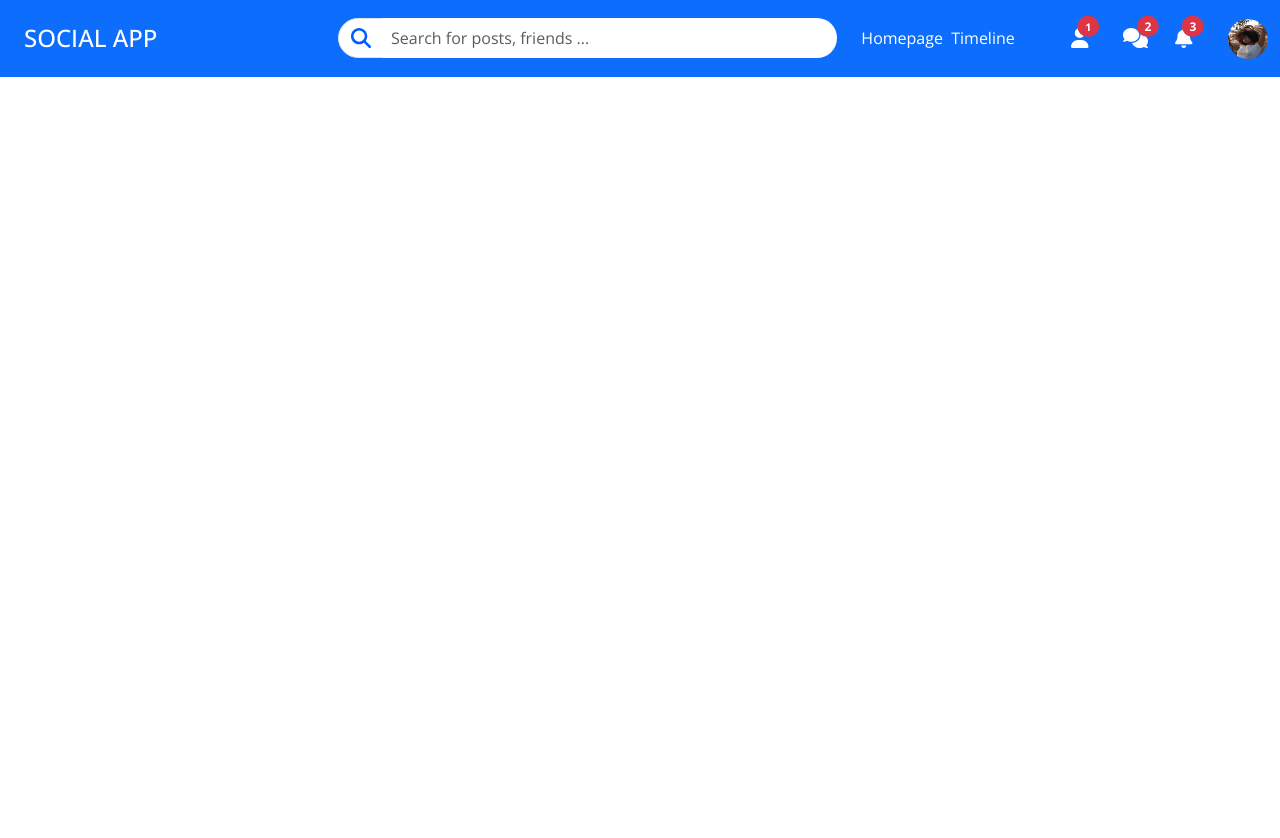
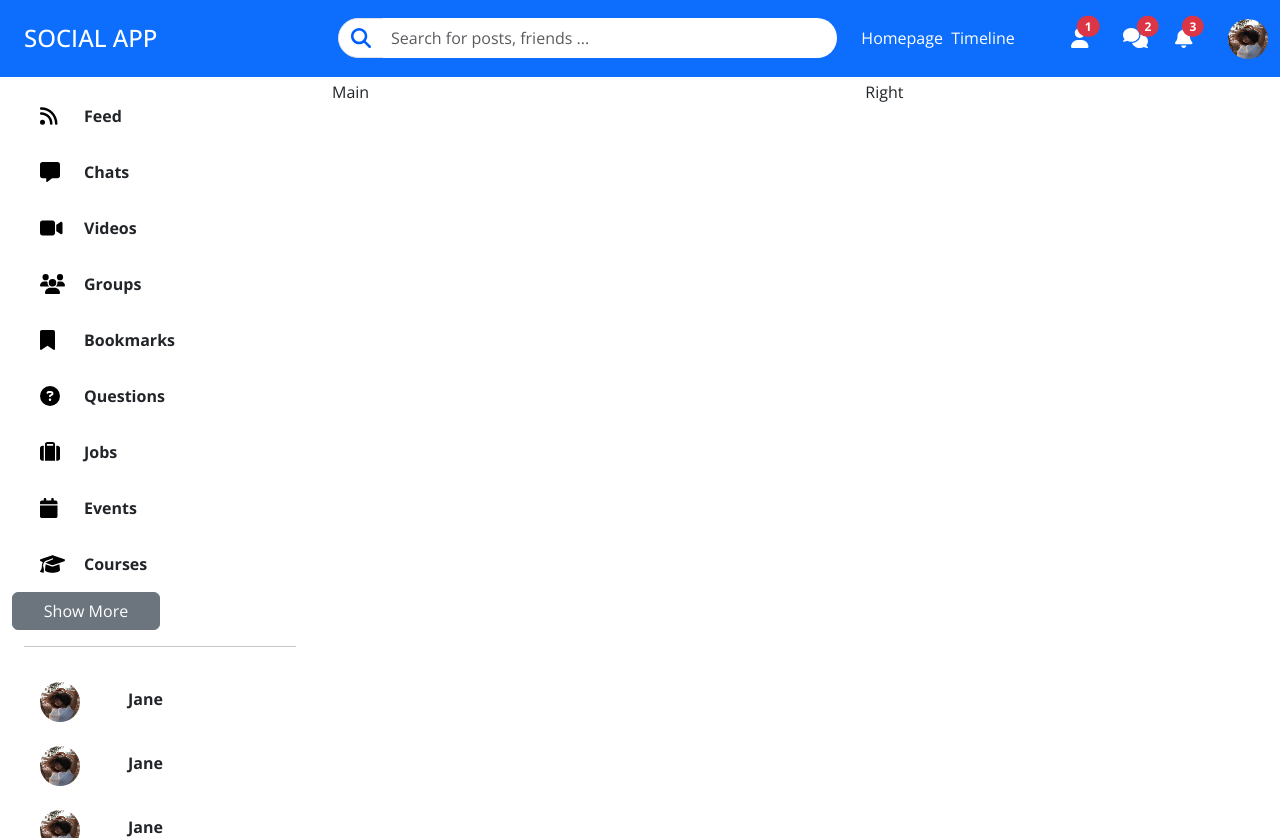
Before and after one commit to mukesh-chevula/Social-Media-App, a React (Create React App) app in the folder client/: page / in a window 1280 px wide. Before the commit the page ends 800 px from the top, so only its background shows below. Built offline with nearby package versions, Linux system fonts and the light colour scheme.

Commit message:
Left Panel

```diff
--- /dev/null
+++ b/client/src/components/Left.jsx
@@ -0,0 +1,103 @@
+import { faBookmark, faCalendar, faGraduationCap, faMessage, faQuestionCircle, faRss, faSuitcase, faUsers, faVideo } from '@fortawesome/free-solid-svg-icons'
+import { FontAwesomeIcon } from '@fortawesome/react-fontawesome'
+import React from 'react'
+import './Style.css'
+
+const Left = () => {
+  return (
+    <>
+      <div className="container-fluid fw-bold mt-2 left-container">
+        <div className="row p-3">
+          <div className="col-2">
+          <FontAwesomeIcon icon={faRss} size='lg' style={{ color: "#000000" }} />
+          </div>
+          <div className="col">Feed</div>
+        </div>
+        <div className="row p-3">
+        <div className="col-2">
+          <FontAwesomeIcon icon={faMessage} size='lg' style={{ color: "#000000" }} />
+          </div>
+          <div className="col">Chats</div>
+        </div>
+        <div className="row p-3">
+        <div className="col-2">
+          <FontAwesomeIcon icon={faVideo} size='lg' style={{ color: "#000000" }} />
+          </div>
+          <div className="col">Videos</div>
+        </div>
+        <div className="row p-3">
+        <div className="col-2">
+          <FontAwesomeIcon icon={faUsers} size='lg' style={{ color: "#000000" }} />
+          </div>
+          <div className="col">Groups</div>
+        </div>
+        <div className="row p-3">
+        <div className="col-2">
+          <FontAwesomeIcon icon={faBookmark} size='lg' style={{ color: "#000000" }} />
+          </div>
+          <div className="col">Bookmarks</div>
+        </div>
+        <div className="row p-3">
+        <div className="col-2">
+          <FontAwesomeIcon icon={faQuestionCircle} size='lg' style={{ color: "#000000" }} />
+          </div>
+          <div className="col">Questions</div>
+        </div>
+        <div className="row p-3">
+        <div className="col-2">
+          <FontAwesomeIcon icon={faSuitcase} size='lg' style={{ color: "#000000" }} />
+          </div>
+          <div className="col">Jobs</div>
+        </div>
+        <div className="row p-3">
+        <div className="col-2">
+          <FontAwesomeIcon icon={faCalendar} size='lg' style={{ color: "#000000" }} />
+          </div>
+          <div className="col">Events</div>
+        </div>
+        <div className="row p-3">
+        <div className="col-2">
+        <FontAwesomeIcon icon={faGraduationCap} size='lg' style={{ color: "#000000" }}  />          </div>
+          <div className="col">Courses</div>
+        </div>
+        <div className="row">
+        <button type="button" className="btn btn-secondary w-50">Show More</button>
+
+        </div>
+        <hr className='pt-3' />
+        <div className="row p-3 pt-0 pb-2">
+        <div className="col-4">
+        <img src="/assets/person/9.jpeg" alt="" className='img rounded-circle' width={40} height={40} style={{position:'relative',top:'3px'}}/>
+        </div>
+          <div className="col mt-2">Jane</div>
+        </div>
+        <div className="row p-3 pb-2">
+        <div className="col-4">
+        <img src="/assets/person/9.jpeg" alt="" className='img rounded-circle' width={40} height={40} style={{position:'relative',top:'3px'}}/>
+        </div>
+          <div className="col mt-2">Jane</div>
+        </div>
+        <div className="row p-3 pb-2">
+        <div className="col-4">
+        <img src="/assets/person/9.jpeg" alt="" className='img rounded-circle' width={40} height={40} style={{position:'relative',top:'3px'}}/>
+        </div>
+          <div className="col mt-2">Jane</div>
+        </div>
+        <div className="row p-3 pb-2">
+        <div className="col-4">
+        <img src="/assets/person/9.jpeg" alt="" className='img rounded-circle' width={40} height={40} style={{position:'relative',top:'3px'}}/>
+        </div>
+          <div className="col mt-2">Jane</div>
+        </div>
+        <div className="row p-3 pb-2">
+        <div className="col-4">
+        <img src="/assets/person/9.jpeg" alt="" className='img rounded-circle' width={40} height={40} style={{position:'relative',top:'3px'}}/>
+        </div>
+          <div className="col mt-2">Jane</div>
+        </div>
+      </div>
+    </>
+  )
+}
+
+export default Left
--- /dev/null
+++ b/client/src/components/Main.jsx
@@ -0,0 +1,9 @@
+import React from 'react'
+
+const Main = () => {
+  return (
+    <div>Main</div>
+  )
+}
+
+export default Main
--- a/client/src/components/Navbar.jsx
+++ b/client/src/components/Navbar.jsx
@@ -4,14 +4,14 @@ import { faBell, faComments, faSearch, faUser } from '@fortawesome/free-solid-sv
 
 const Navbar = () => {
   return (
-    <div className="container-fluid bg-primary text-white px-4 py-3 position-fixed">
-      <div className="row">
-        <div className="col-3 fw-bolder d-flex position-relative pt-2">
+<div className="container-fluid bg-primary text-white px-4 py-3 position-fixed d-block mb-3">
+      <div className="row d-flex">
+        <div className="col-sm-6 col-md-3 fw-bolder position-relative pt-2 order-sm-0">
         <button onClick={() => window.location.href = '/'} className="logo text-white text-decoration-none bg-transparent border-0">
           <h4>SOCIAL APP</h4>
           </button>
         </div>
-        <div className="col-5 align-content-center justify-content-center">
+        <div className="col-md-5 col-sm-6 align-content-center justify-content-center order-sm-1">
           <div className="input-group">
             <span className='input-group-text rounded-start-pill bg-white'>
               <FontAwesomeIcon icon={faSearch} size='lg' style={{ color: "#005eff" }} />
@@ -19,17 +19,18 @@ const Navbar = () => {
             <input placeholder="Search for posts, friends ..." type="text" className="form-control p-2 border-0 rounded-end-pill focus-ring-primary" />
           </div>
         </div>
-        <div className="col-4 text-md align-content-center justify-content-center position-relative">
-          <div className="row d-flex">
-            <div className="col-6">
+        <div className="col align-content-center justify-content-center order-sm-2">
               <a href="/" className="text-white text-decoration-none">Homepage </a>&nbsp;
               <a href="/" className="text-white text-decoration-none">Timeline</a>
             </div>
+        <div className="col-2 text-md align-content-center justify-content-center position-relative order-sm-3">
+          <div className="row">
             <div className="col">
               <div className="row">
                 <div className="col">
               <FontAwesomeIcon icon={faUser} size='lg' style={{ color: "#ffffff" }} />
-              <div className="number position-absolute top-1 start-80 translate-middle badge rounded-pill bg-danger"><small>1</small></div></div>
+              <div className="number position-absolute top-1 start-80 translate-middle badge rounded-pill bg-danger">1</div>
+              </div>
                 <div className="col">
               <FontAwesomeIcon icon={faComments} size='lg' style={{ color: "#ffffff" }} />
               <div className="number position-absolute top-1 start-90 translate-middle badge rounded-pill bg-danger">2</div>
--- /dev/null
+++ b/client/src/components/Right.jsx
@@ -0,0 +1,9 @@
+import React from 'react'
+
+const Right = () => {
+  return (
+    <div>Right</div>
+  )
+}
+
+export default Right
--- /dev/null
+++ b/client/src/components/Style.css
@@ -0,0 +1,26 @@
+/* Style.css */
+.left-container {
+    max-height: calc(100vh - 50px); /* Adjust this value as needed */
+    overflow-y: scroll;
+  }
+
+
+  /* Custom scrollbar */
+  .left-container::-webkit-scrollbar {
+    width: 10px;
+    height: 50%;
+  }
+
+  .left-container::-webkit-scrollbar-track {
+    background: #f1f1f1;
+    border-radius: 5px;
+  }
+
+  .left-container::-webkit-scrollbar-thumb {
+    background: #888;
+    border-radius: 5px;
+  }
+
+  .left-container::-webkit-scrollbar-thumb:hover {
+    background: #555;
+  }
--- a/client/src/pages/Home.jsx
+++ b/client/src/pages/Home.jsx
@@ -1,10 +1,33 @@
 import React from 'react'
 import Navbar from '../components/Navbar'
+import Left from '../components/Left'
+import Main from '../components/Main'
+import Right from '../components/Right'
 
 const Home = () => {
   return (
     <>
       <Navbar/>
+      <div className="container-fluid">
+  <div className="row">
+    <div className="col-3">
+      <div style={{ paddingTop: "80px" }}>
+        <Left/>
+      </div>
+    </div>
+    <div className="col">
+      <div style={{ paddingTop: "80px" }}>
+        <Main/>
+      </div>
+    </div>
+    <div className="col-4">
+      <div style={{ paddingTop: "80px" }}>
+        <Right/>
+      </div>
+    </div>
+  </div>
+</div>
+
     </>
   )
 }
```
